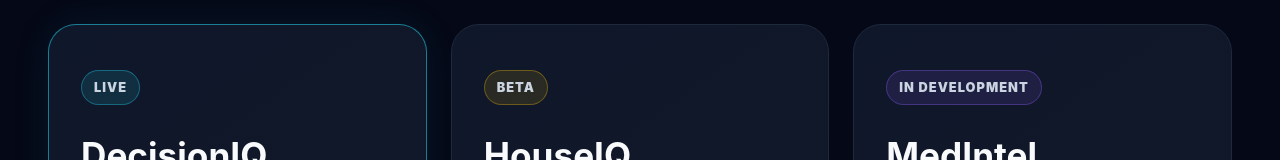
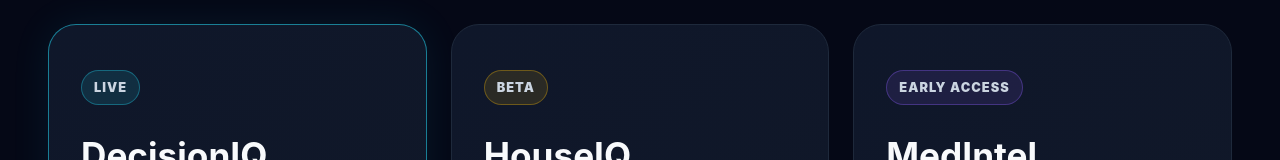
Before and after one commit to samueldesalegn/sdcloudhub, an Angular app in the folder sdcloudhub-frontend/: page /products in a window 1280 px wide. Shown: the part 521-681 px from the top of the page. Built offline with nearby package versions, Linux system fonts and the light colour scheme.

Commit message:
Changing product page from development to Early Access

```diff
--- a/sdcloudhub-frontend/src/app/pages/products/products.html
+++ b/sdcloudhub-frontend/src/app/pages/products/products.html
@@ -50,7 +50,7 @@
     </article>
 
     <article class="product-card">
-      <p class="status planned">In Development</p>
+      <p class="status planned">Early Access</p>
       <h2>MedIntel</h2>
       <p>
         Healthcare data intelligence product concept focused on transforming
```
